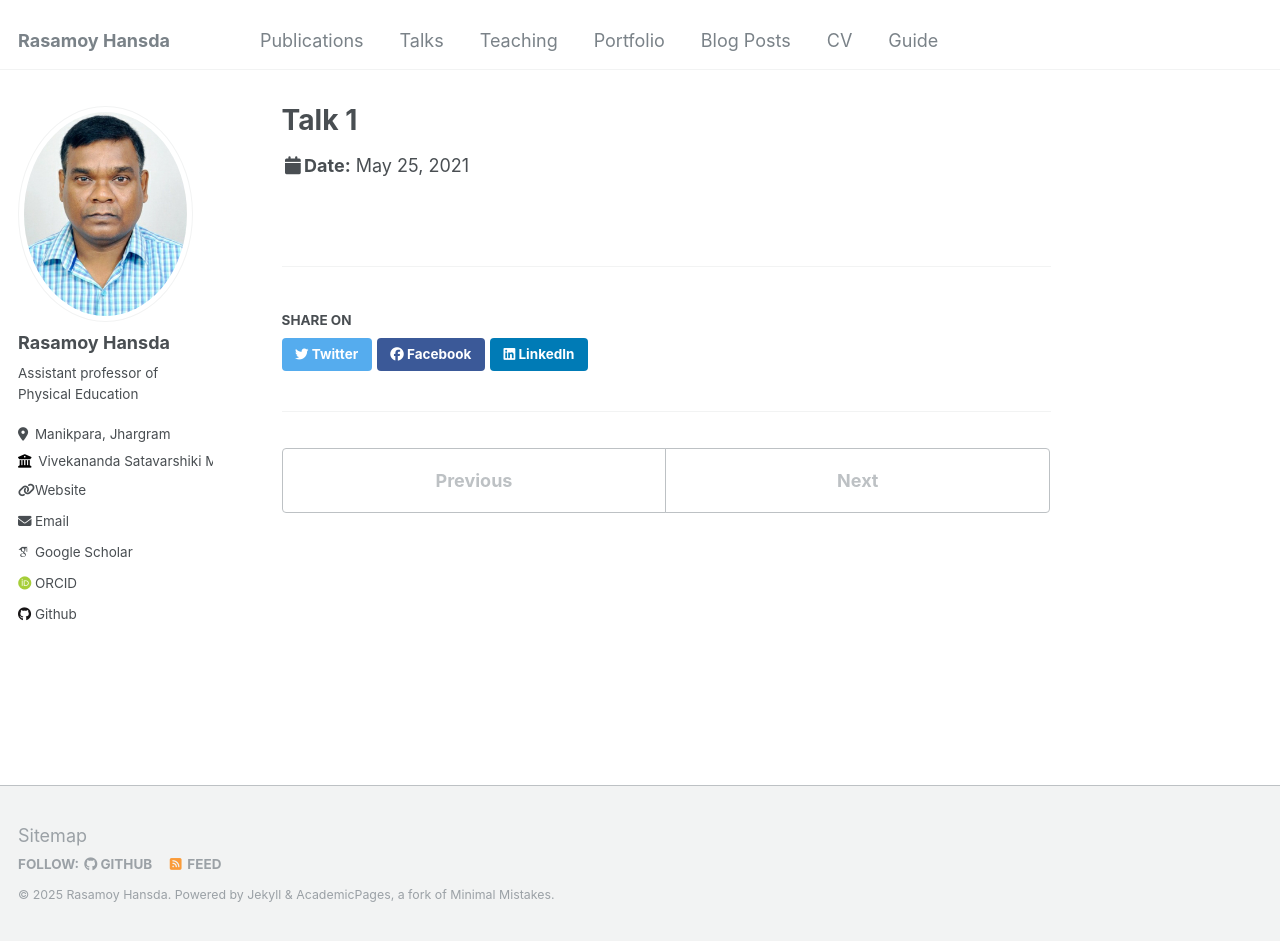
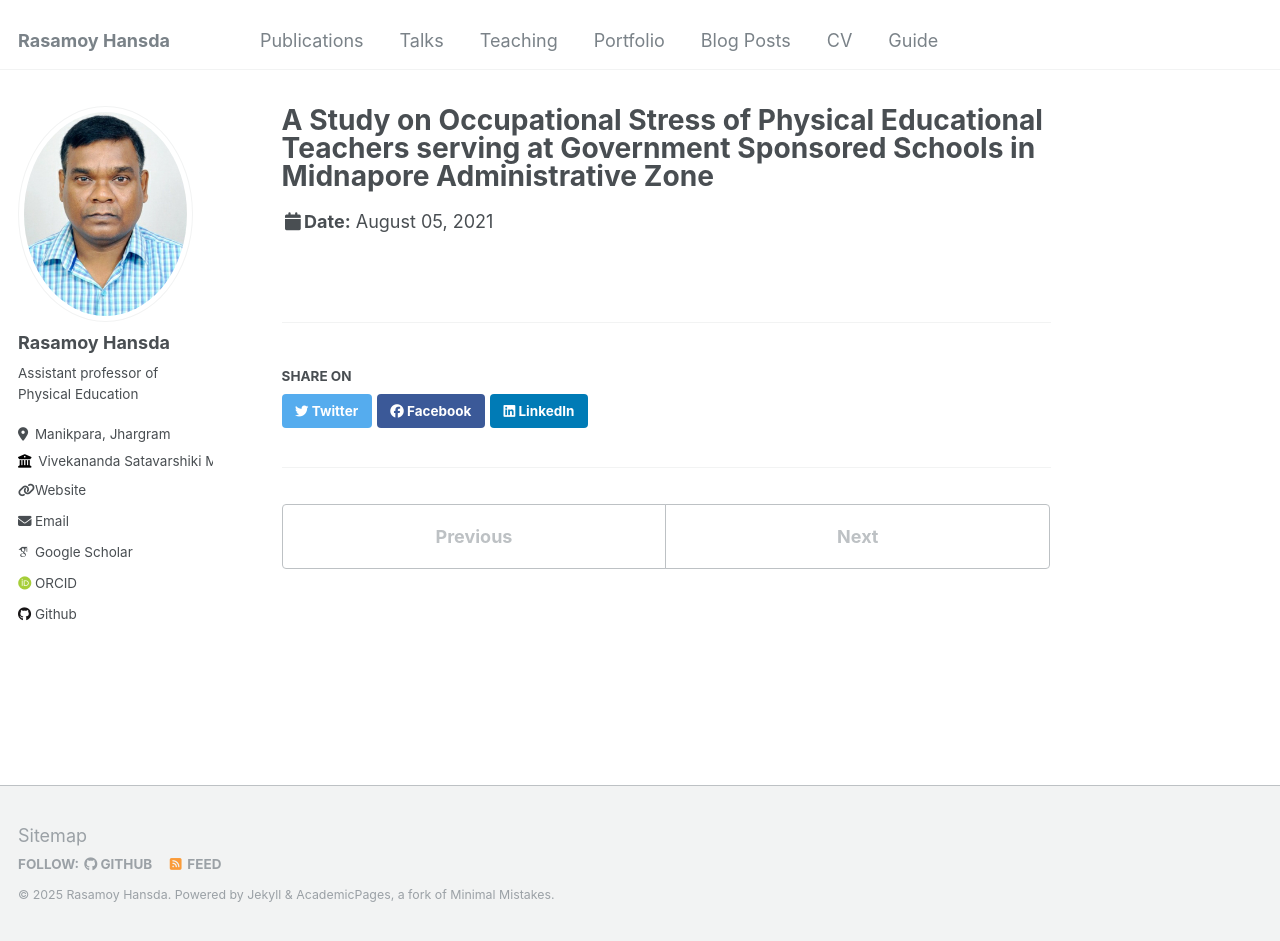
Before and after one commit to rhansda1/rhansda1.github.io, a Jekyll site: the page built from _talks/2021-08-05-Occupational Stress.md, in a window 1280 px wide and 941 px high. Built offline with Jekyll 4.4.1, drawn with Linux system fonts in a browser that asks for light colours; some web fonts are replaced.

Commit message:
Update 2021-08-05-Occupational Stress.md

```diff
--- a/_talks/2021-08-05-Occupational Stress.md
+++ b/_talks/2021-08-05-Occupational Stress.md
@@ -1,9 +1,9 @@
 ---
-title: "Talk 1"
+title: "A Study on Occupational Stress of Physical Educational Teachers serving at Government Sponsored Schools in Midnapore Administrative Zone"
 collection: talks
-type: "Conference proceedings talk"
-permalink: /talks/2021-05-25-talk_1
-venue: "Seminar at Pune"
-date: 2021-05-25
-location: "Pune, India."
+type: "International Virtual Conference on Innovation in Multidisciplinary Studies"
+permalink: /talks/2021-08-05-talk_1
+venue: "Marudhara College"
+date: 2021-08-05
+location: "Bikaner, India."
 ---
```
